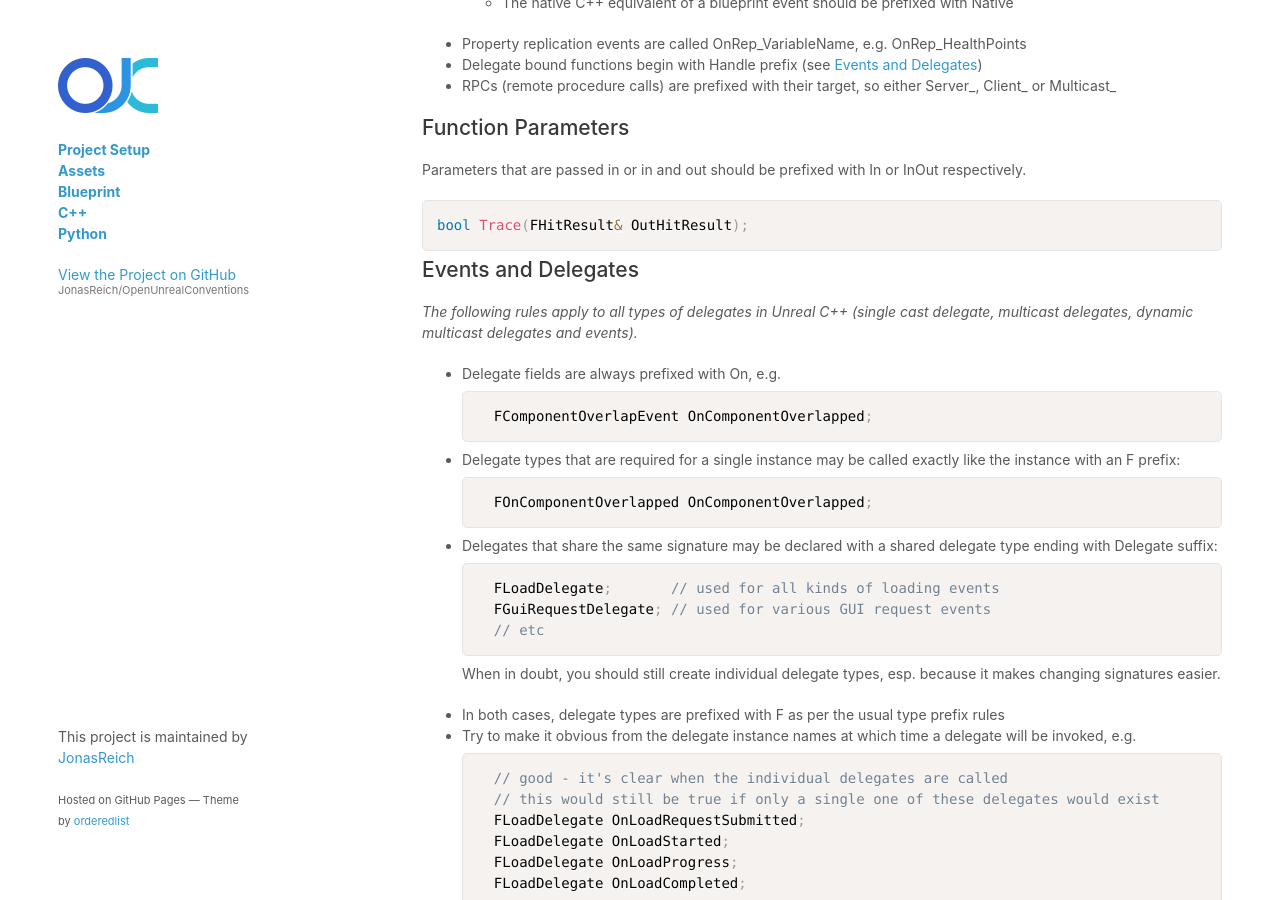
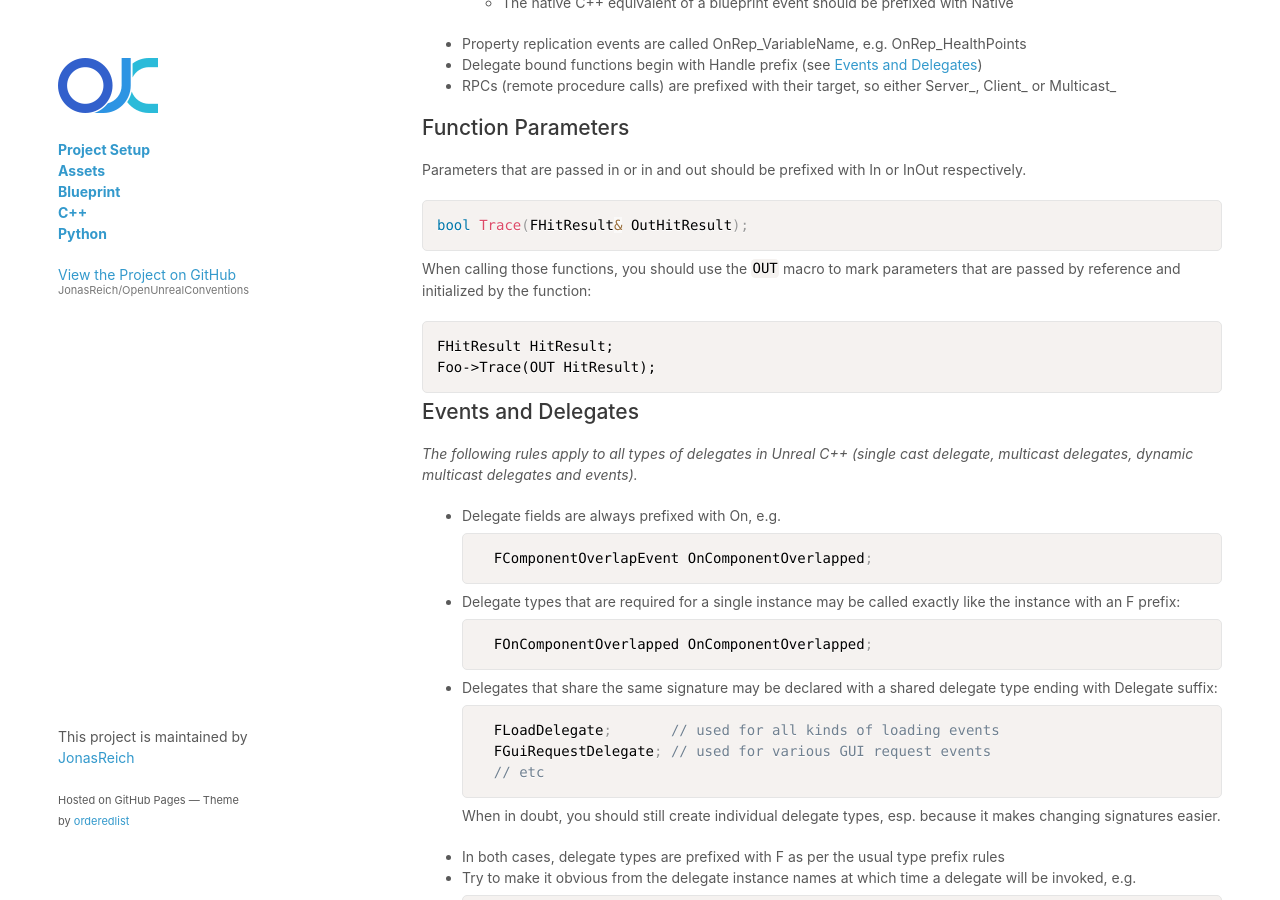
Before and after one commit to JonasReich/OpenUnrealConventions, a Jekyll site: the page built from C++/Naming.md, in a window 1280 px wide and 900 px high, scrolled down 4520 px. Built offline with Jekyll 4.4.1, drawn with Linux system fonts in a browser that asks for light colours; our own code applies the rules of GitHub Pages for plain Markdown files; a script that is not in the unit is left out; the repository's description, which GitHub fills in, is left out.

Commit message:
Added new rule for OUT parameters

````diff
--- a/C++/Naming.md
+++ b/C++/Naming.md
@@ -209,6 +209,13 @@ Parameters that are passed in or in and out should be prefixed with In or InOut
 bool Trace(FHitResult& OutHitResult);
 ```
 
+When calling those functions, you should use the ``OUT`` macro to mark parameters that are passed by reference and initialized by the function:
+
+```
+FHitResult HitResult;
+Foo->Trace(OUT HitResult);
+```
+
 ## Events and Delegates
 
 _The following rules apply to all types of delegates in Unreal C++ (single cast delegate, multicast delegates, dynamic multicast delegates and events)._
````
